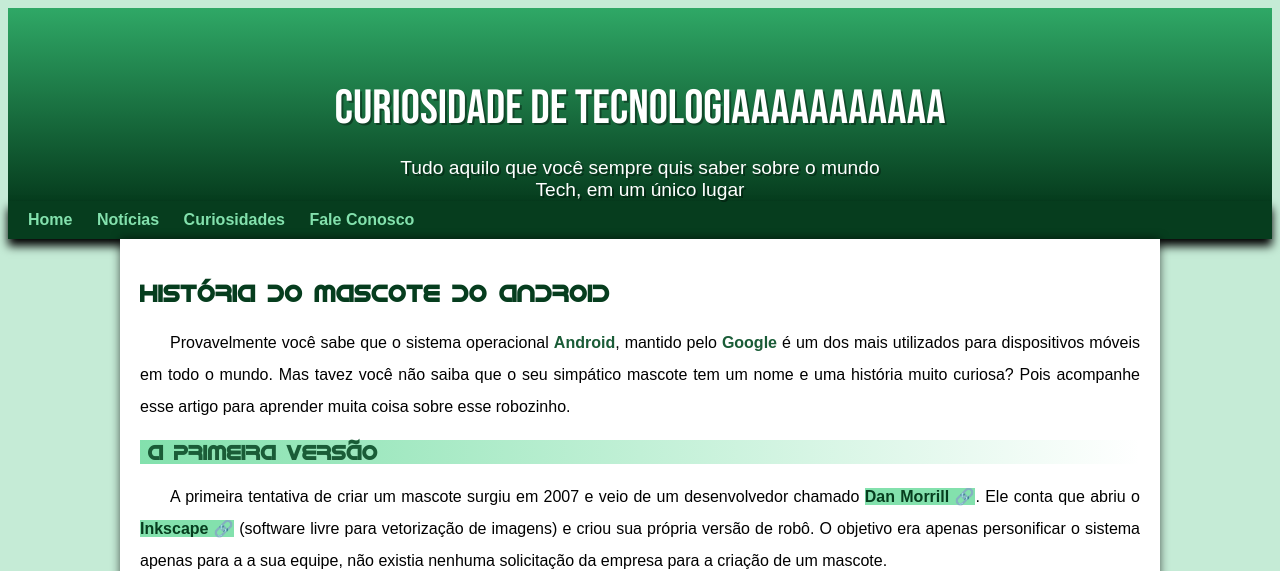
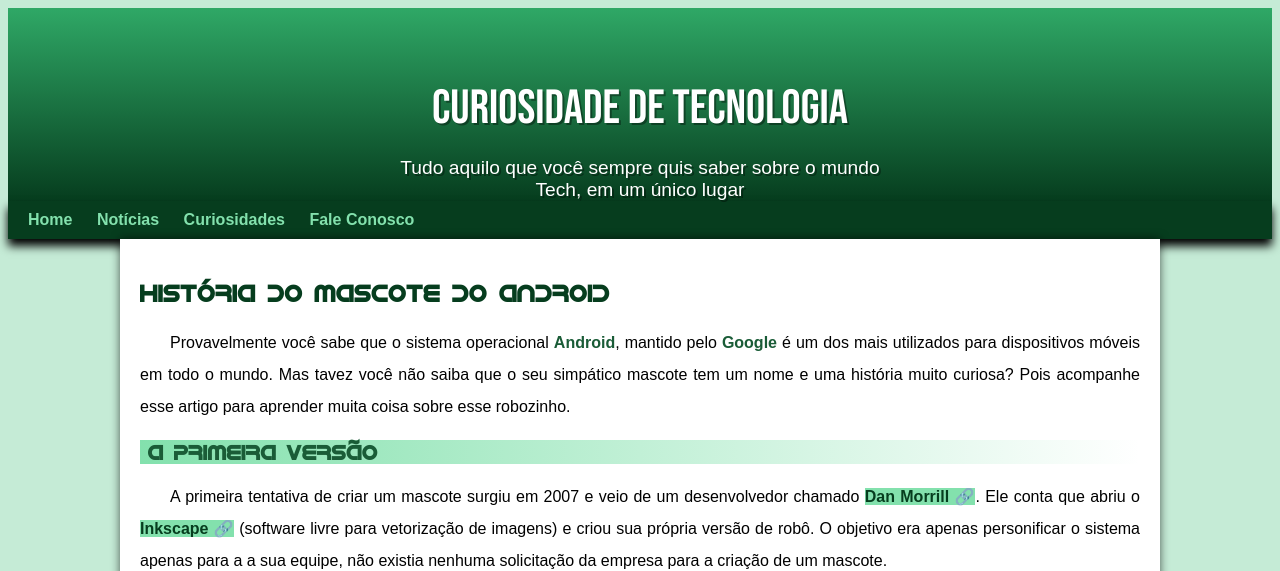
Before and after one commit to Rafael-Felipe-RF/projeto-android, a plain HTML site: page index.html in a window 1280 px wide. Shown: the top 571 px of the page. Drawn offline with Linux system fonts and the light colour scheme.

Commit message:
Update index.html

```diff
--- a/index.html
+++ b/index.html
@@ -13,7 +13,7 @@
 <body>
     <header>
 
-        <h1>Curiosidade de Tecnologiaaaaaaaaaaa</h1>
+        <h1>Curiosidade de Tecnologia</h1>
         <p>Tudo aquilo que você sempre quis saber sobre o mundo Tech, em um único lugar</p>
     </header>
     <nav>
```
